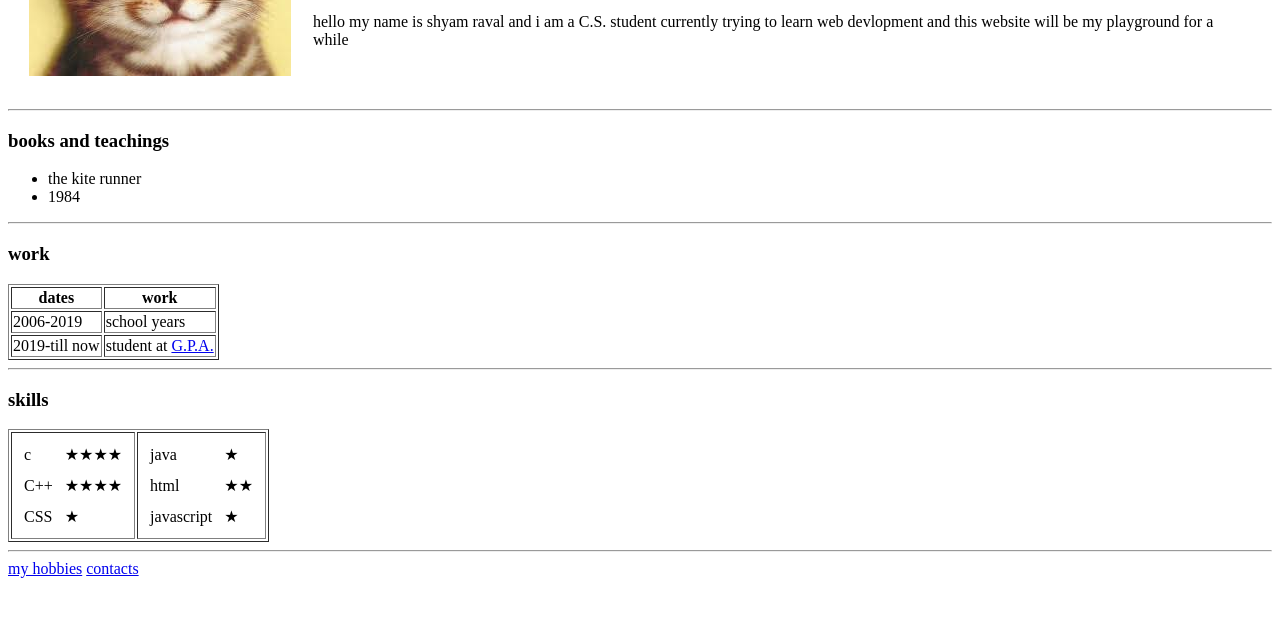
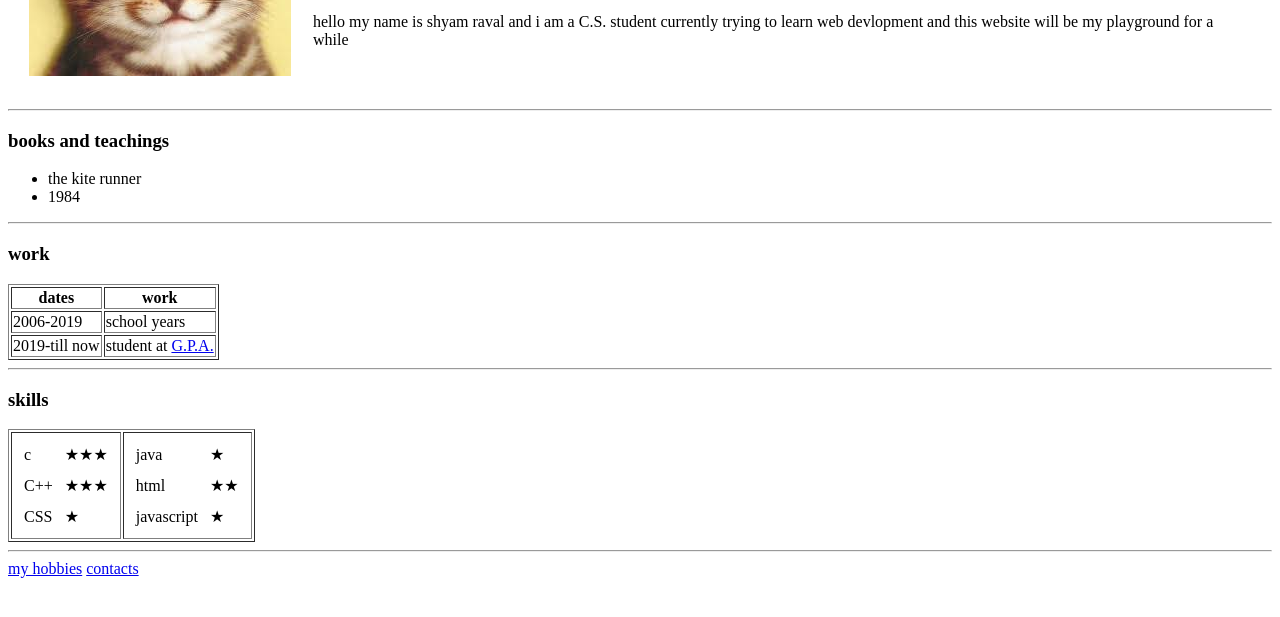
Before and after one commit to ShyamRaval/site, a plain HTML site: page index.html in a window 1280 px wide. Shown: the part 145-762 px from the top of the page. Drawn offline with Linux system fonts and the light colour scheme.

Commit message:
modified rattings to be more precise

```diff
--- a/index.html
+++ b/index.html
@@ -56,11 +56,11 @@
         <table cellspacing="10">
           <tr>
             <td>c</td>
-            <td>★★★★</td>
+            <td>★★★</td>
           </tr>
           <tr>
             <td>C++</td>
-            <td>★★★★</td>
+            <td>★★★</td>
           </tr>
           <tr>
             <td>CSS</td>
```
